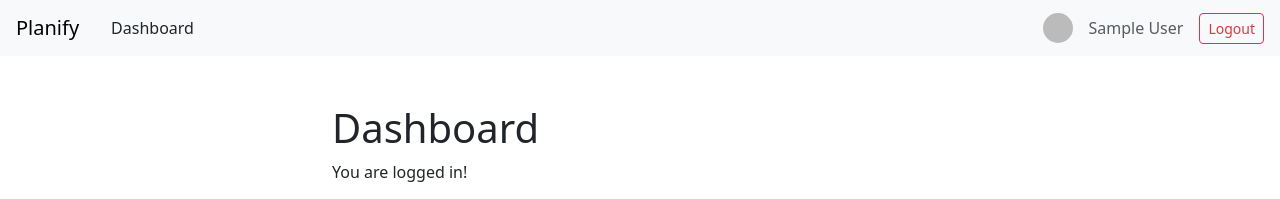
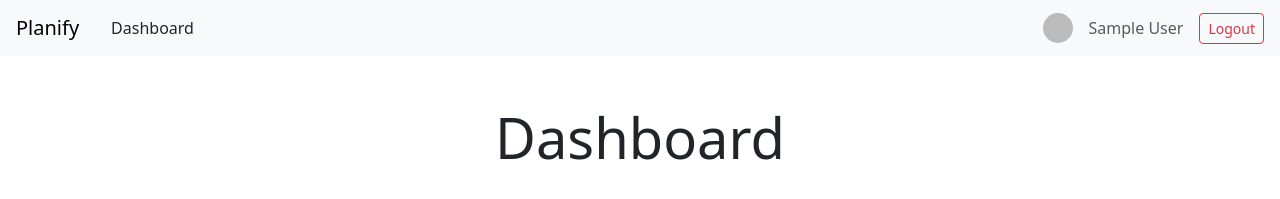
Before and after one commit to ParthP22/Planify, a Next.js app in the folder planify/: page /dashboard in a window 1280 px wide. Shown: the top 199 px of the page. Built offline with nearby package versions, Linux system fonts and the light colour scheme; no server answers; the database is empty; sample sign-in values are in the browser's storage.

Commit message:
refactor: centered the header on the dashboard

```diff
--- a/planify/src/app/dashboard/page.tsx
+++ b/planify/src/app/dashboard/page.tsx
@@ -74,7 +74,7 @@ export default function Dashboard() {
 
     return (
         <div className="container mt-5 w-50">
-            <h1>Dashboard</h1>
+            <h1 className="display-4 text-center mb-4">Dashboard</h1>
             <p>You are logged in!</p>
 
             <h2>Create Group</h2>
```
